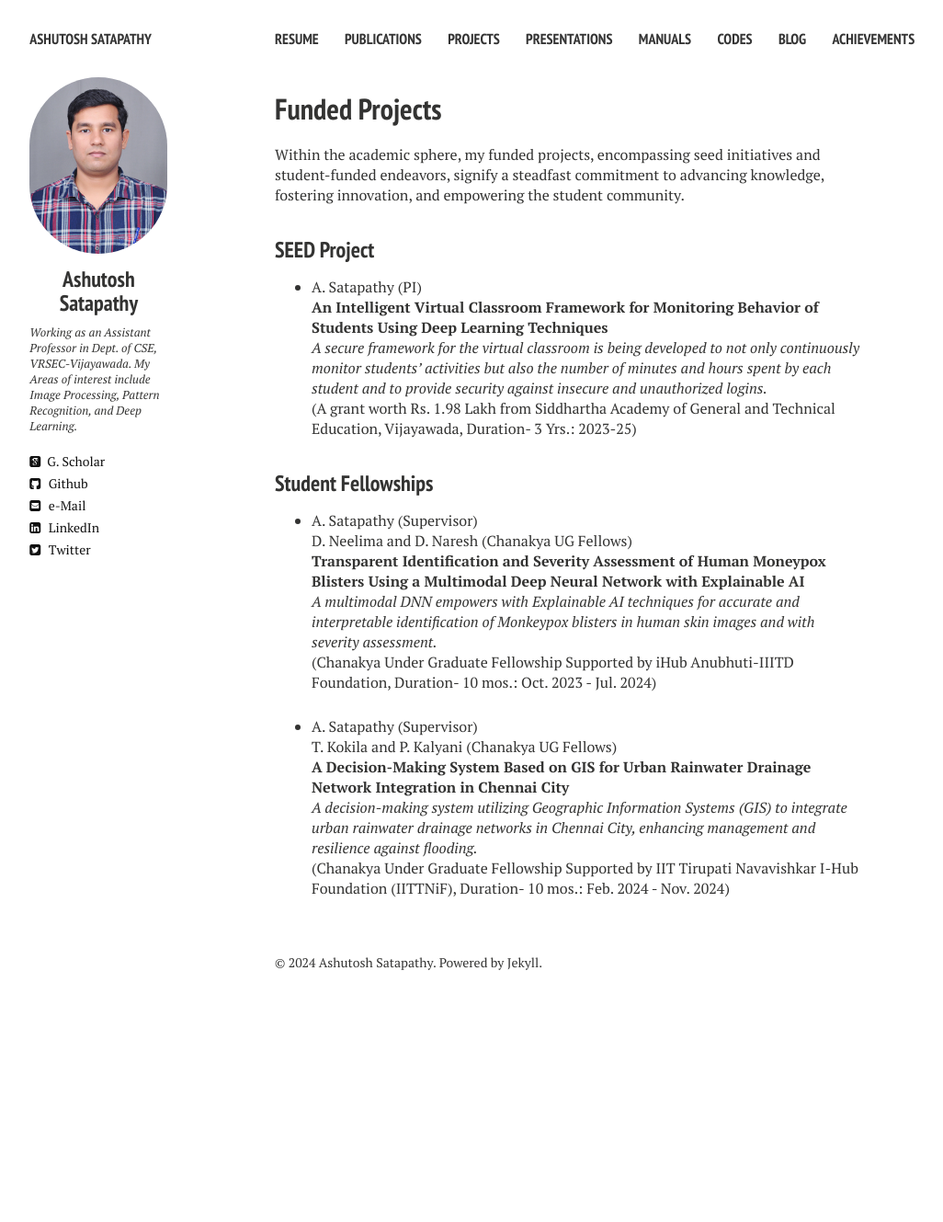
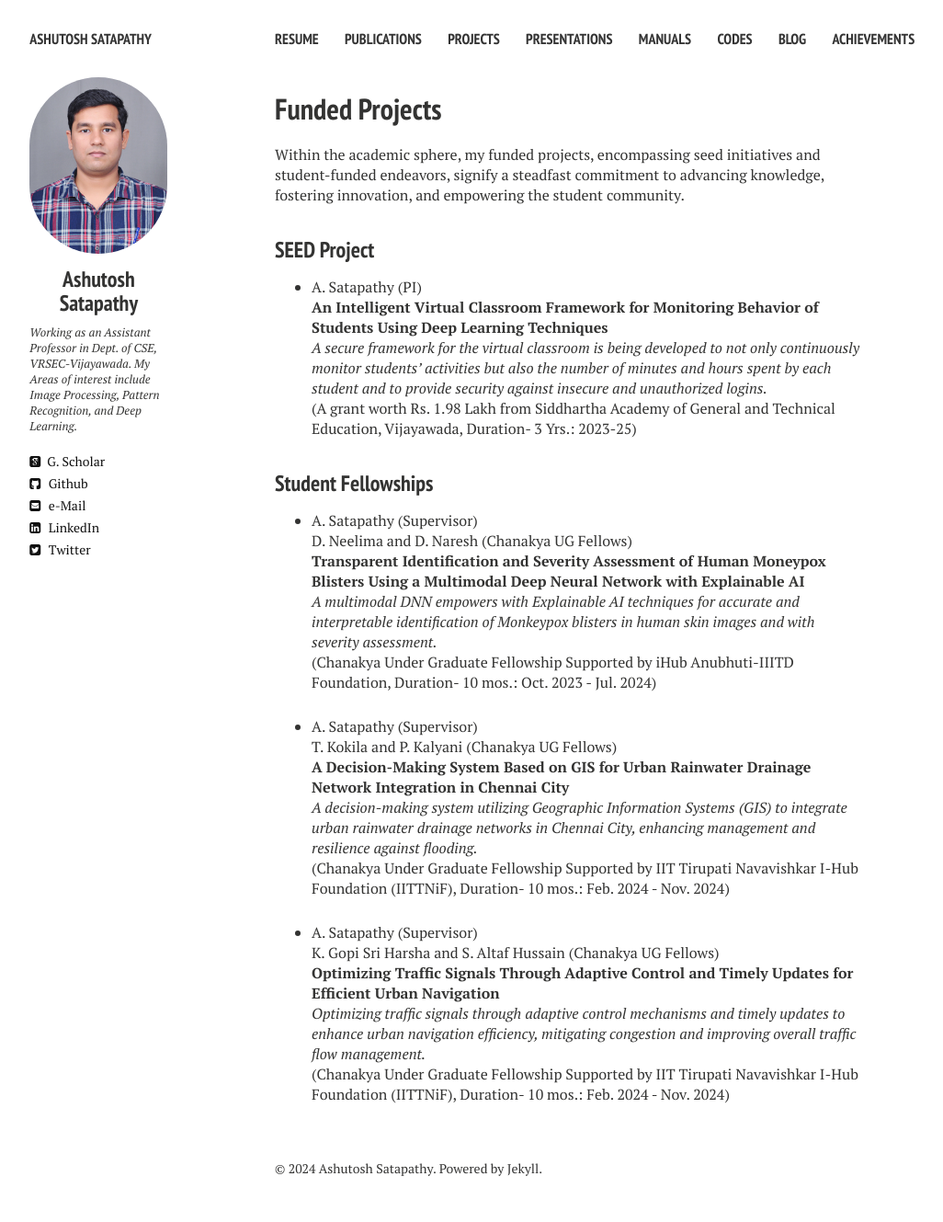
Before and after one commit to ashutoshsatapathy1990/ashutoshsatapathy1990.github.io, a Jekyll site: the page built from projects.md, in a window 1280 px wide. Shown: the whole page at 92% size, without its empty margins (21-1047 px from the left). Built offline with Jekyll 4.4.1, drawn with Linux system fonts in a browser that asks for light colours; nearby versions of some CDN libraries; before the commit the page ends 1105 px from its top, so only the background shows below that.

Commit message:
Update projects.html

```diff
--- a/_layouts/projects.html
+++ b/_layouts/projects.html
@@ -118,6 +118,15 @@ T. Kokila and P. Kalyani (Chanakya UG Fellows)
 (Chanakya Under Graduate Fellowship Supported by IIT Tirupati Navavishkar I-Hub Foundation (IITTNiF), Duration- 10 mos.: Feb. 2024 - Nov. 2024)<br/>
 </p>
 </li>
+	<li ><p>
+A. Satapathy (Supervisor)<br/>
+K. Gopi Sri Harsha and S. Altaf Hussain (Chanakya UG Fellows)
+<br><b>Optimizing Traffic Signals Through Adaptive Control and Timely Updates for Efficient Urban Navigation</b><br>
+<i>Optimizing traffic signals through adaptive control mechanisms and timely updates to enhance urban navigation efficiency, mitigating congestion and improving overall traffic flow management.</i>
+<br/>
+(Chanakya Under Graduate Fellowship Supported by IIT Tirupati Navavishkar I-Hub Foundation (IITTNiF), Duration- 10 mos.: Feb. 2024 - Nov. 2024)<br/>
+</p>
+</li>
 </ul>
     </div><!-- /.article-wrap -->
     {% if site.disqus_shortname and page.comments %}
```
